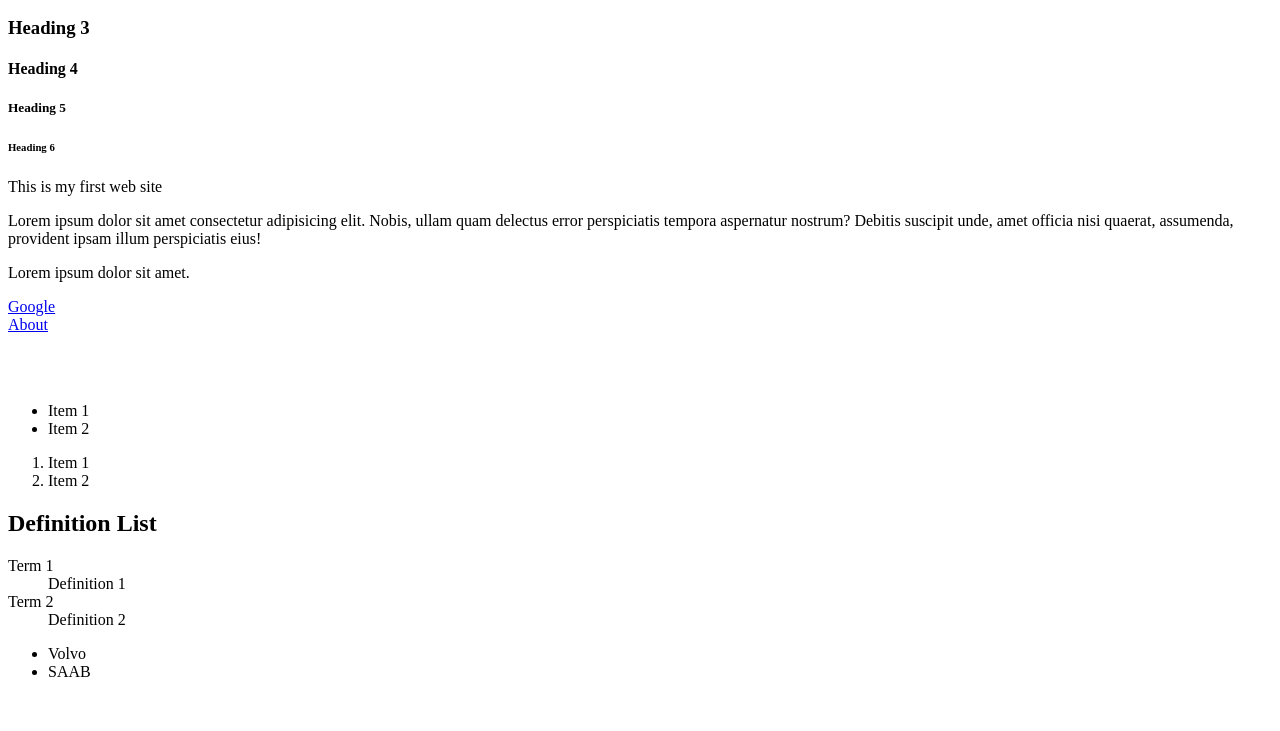
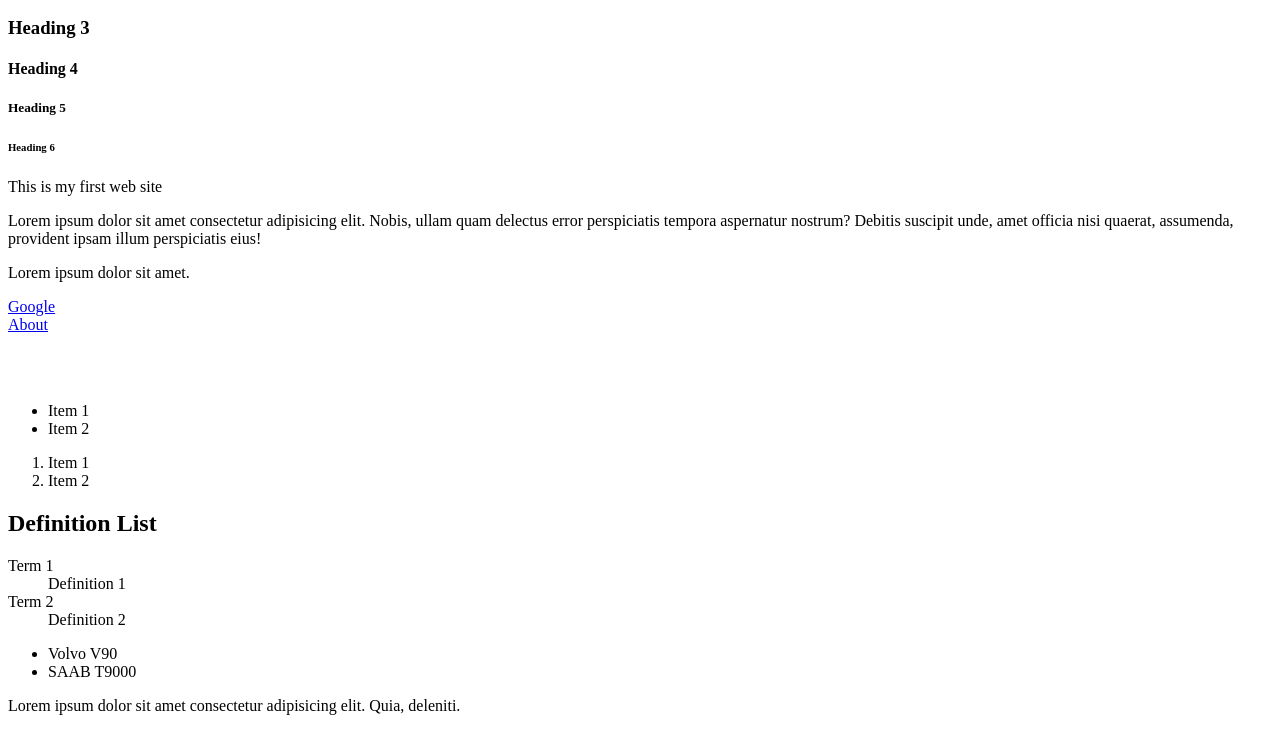
Before and after one commit to OmerLex/HTML-CSS-2, a plain HTML site: page index.html in a window 1280 px wide. Shown: the part 110-841 px from the top of the page. Before the commit the page ends 807 px from the top, so only its background shows below. Drawn offline with Linux system fonts and the light colour scheme.

Commit message:
added new paragraph

```diff
--- a/index.html
+++ b/index.html
@@ -53,9 +53,13 @@
         </dl>
 
         <ul>
-         <li>Volvo</li>
-         <li>SAAB</li>
+         <li>Volvo V90</li>
+         <li>SAAB T9000</li>
         </ul>
+
+        <p>
+         Lorem ipsum dolor sit amet consectetur adipisicing elit. Quia, deleniti.
+        </p>
 
 
 
```
